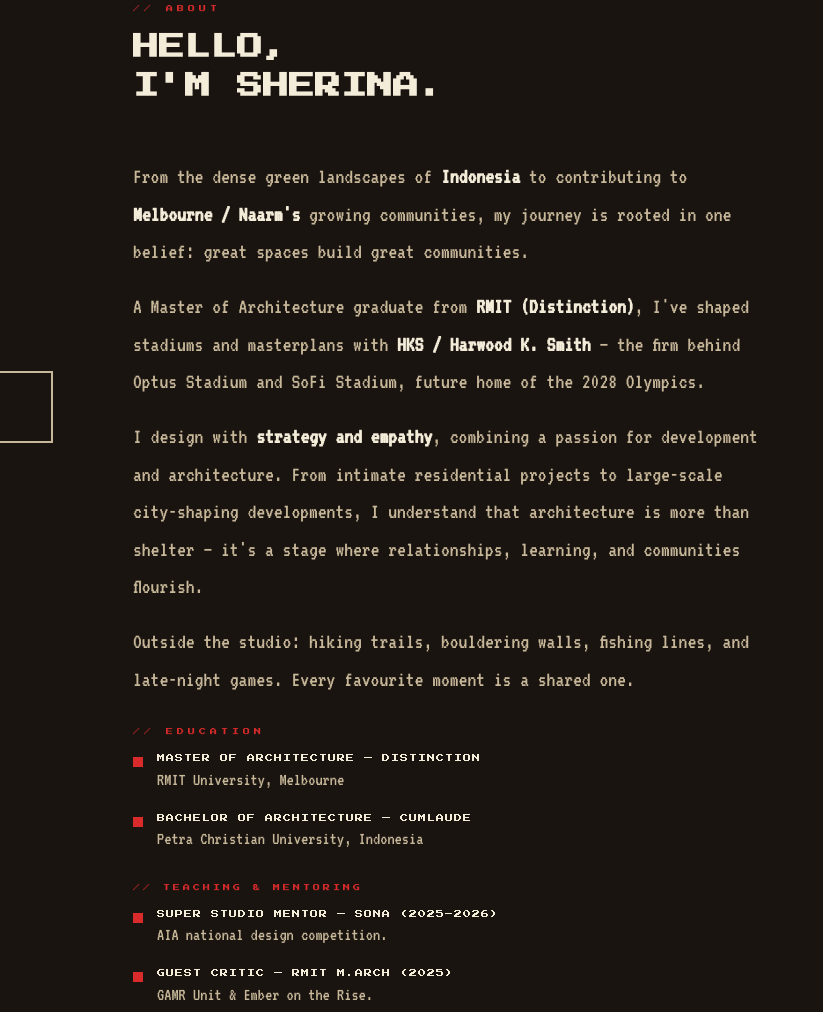
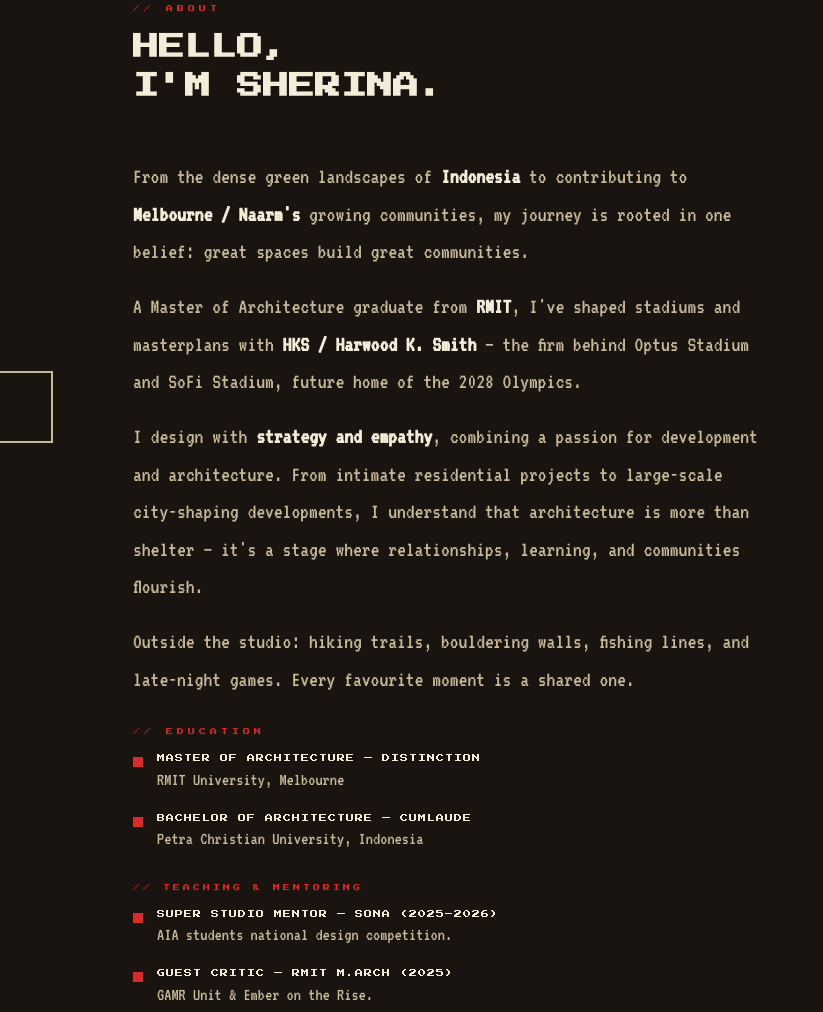
Before and after one commit to momiwastudio/momiwastudio.github.io, a plain HTML site: page index.html in a window 1280 px wide. Shown: the part 2259-3271 px from the top of the page, 457-1280 px from the left. Drawn offline with Linux system fonts and the light colour scheme.

Commit message:
Update index.html

```diff
--- a/index.html
+++ b/index.html
@@ -589,7 +589,7 @@
       From the dense green landscapes of <strong>Indonesia</strong> to contributing to <strong>Melbourne / Naarm's</strong> growing communities, my journey is rooted in one belief: great spaces build great communities.
     </p>
     <p>
-      A Master of Architecture graduate from <strong>RMIT (Distinction)</strong>, I've shaped stadiums and masterplans with <strong>HKS / Harwood K. Smith</strong> — the firm behind Optus Stadium and SoFi Stadium, future home of the 2028 Olympics.
+      A Master of Architecture graduate from <strong>RMIT</strong>, I've shaped stadiums and masterplans with <strong>HKS / Harwood K. Smith</strong> — the firm behind Optus Stadium and SoFi Stadium, future home of the 2028 Olympics.
     </p>
     <p>
       I design with <strong>strategy and empathy</strong>, combining a passion for development and architecture. From intimate residential projects to large-scale city-shaping developments, I understand that architecture is more than shelter — it's a stage where relationships, learning, and communities flourish.
@@ -622,7 +622,7 @@
         <div class="edu-dot"></div>
         <div class="edu-detail">
           <div class="deg">SUPER STUDIO MENTOR — SONA (2025–2026)</div>
-          <div class="uni">AIA national design competition.</div>
+          <div class="uni">AIA students national design competition.</div>
         </div>
       </div>
       <div class="edu-item">
```
